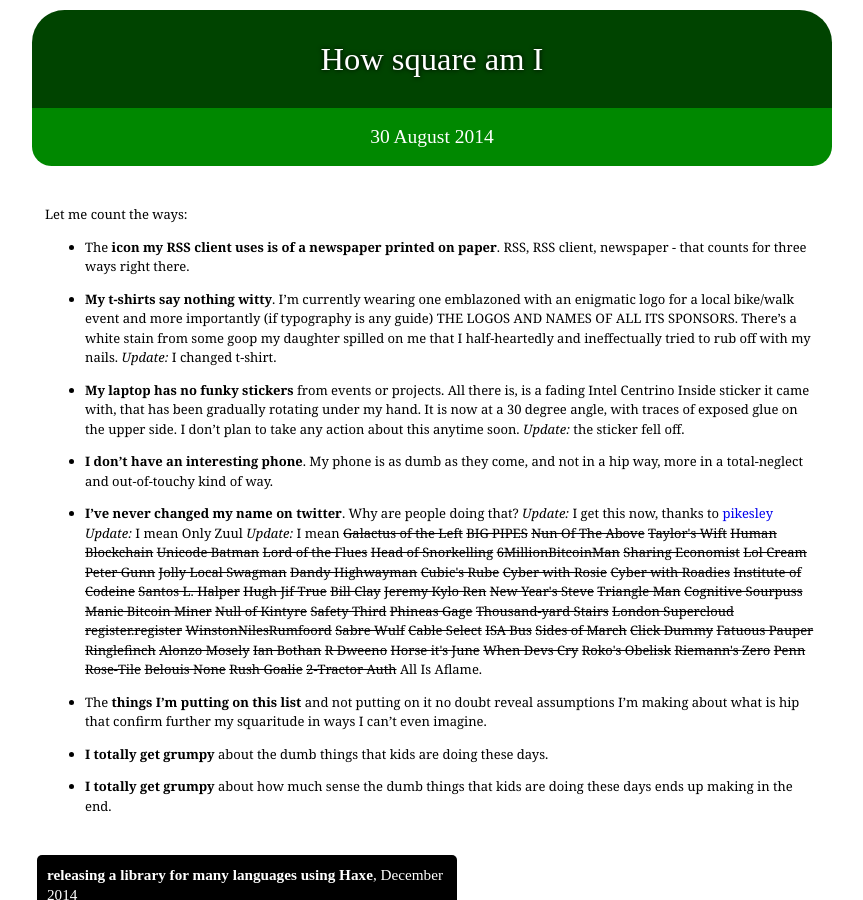
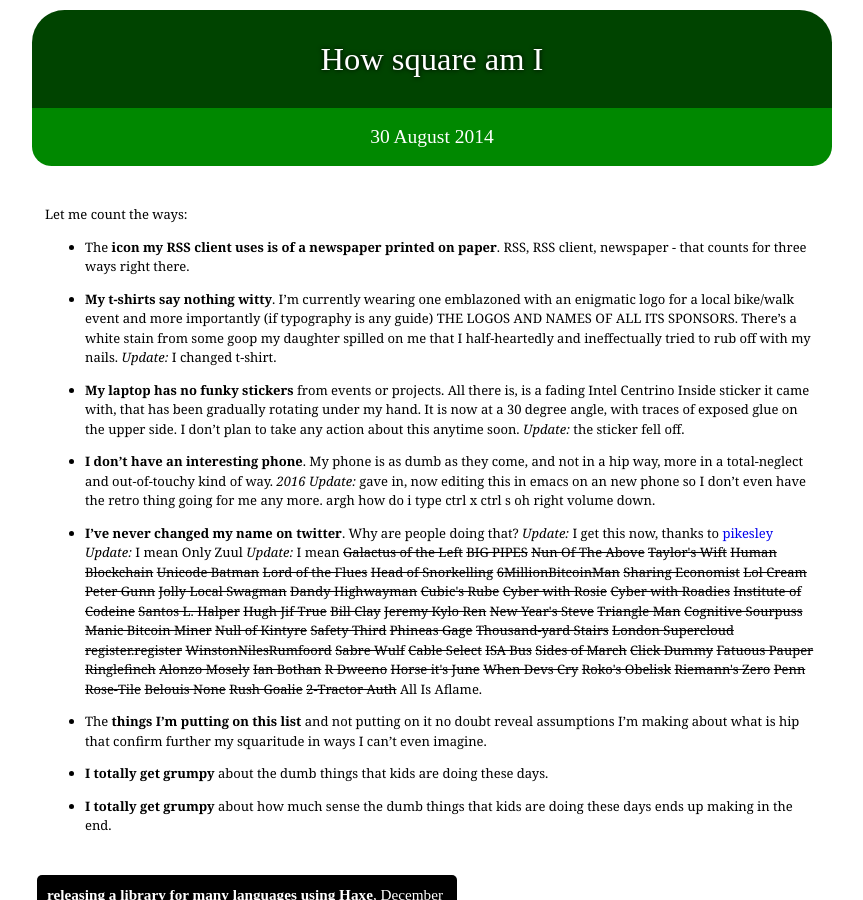
Before and after one commit to paulfitz/paulfitz.github.io, a Jekyll site: the page built from _posts/2014-08-30-square.md, in a window 1280 px wide and 900 px high. Shown: the whole window, without its empty margins (208-1071 px from the left). Built offline with Jekyll 4.4.1, drawn with Linux system fonts in a browser that asks for light colours; some web fonts are replaced.

Commit message:
written from my emacs-phone

```diff
--- a/_posts/2014-08-30-square.md
+++ b/_posts/2014-08-30-square.md
@@ -21,7 +21,9 @@ of exposed glue on the upper side. I don't plan to take any action about
 this anytime soon. <i>Update:</i> the sticker fell off.
 * <b>I don't have an interesting phone</b>. My phone is as dumb as they
 come, and not in a hip way, more in a total-neglect and out-of-touchy
-kind of way.
+kind of way. <i>2016 Update:</i> gave in, now editing this in emacs
+on an new phone so I don't even have the retro thing going for me
+any more. argh how do i type ctrl x ctrl s oh right volume down.
 * <b>I've never changed my name on twitter</b>. Why are people doing that? <i>Update:</i> I get this now, thanks to <a href='https://twitter.com/pikesley'>pikesley</a> <i>Update:</i> I mean Only Zuul <i>Update:</i> I mean {% for pike in site.data.pikes %} {% unless forloop.last %}<s>{% endunless %}{{ pike }}{% unless forloop.last %}</s>{% endunless %}{% endfor %}.
 * The <b>things I'm putting on this list</b> and not putting on it
 no doubt reveal assumptions I'm making about what is hip
```
